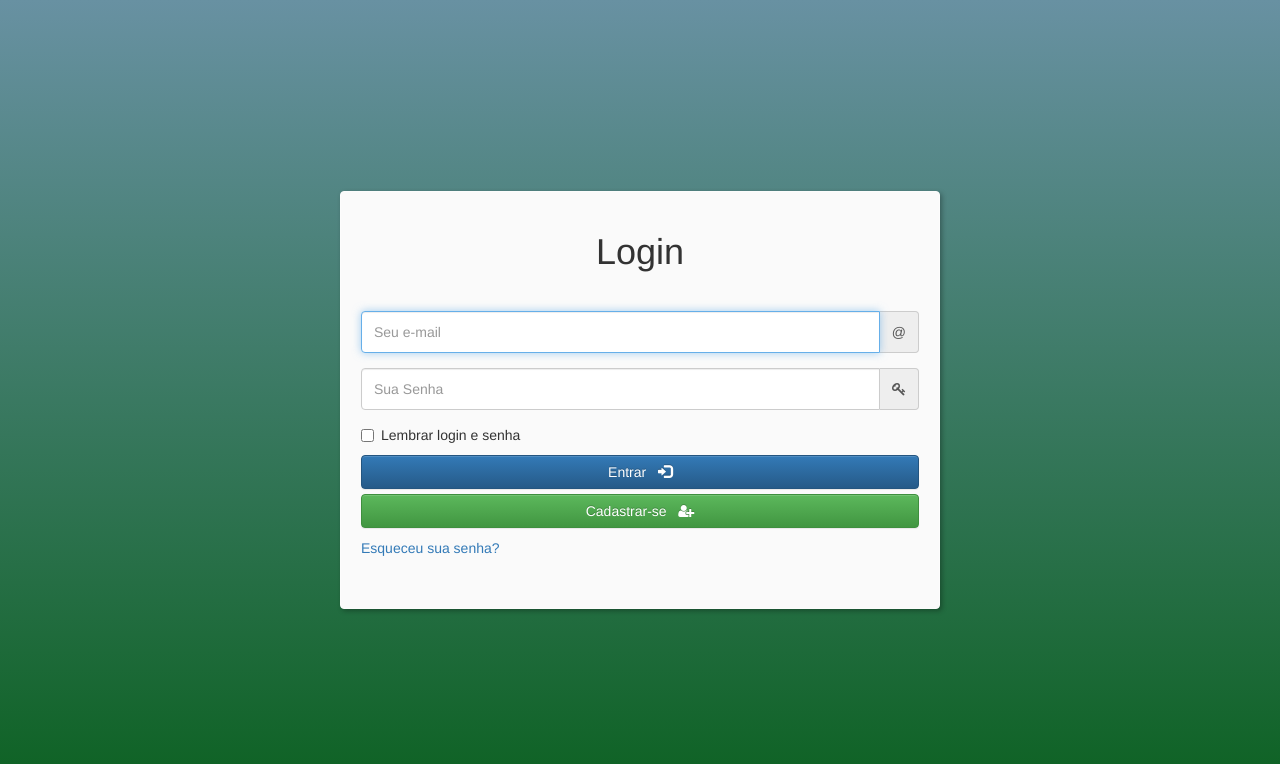
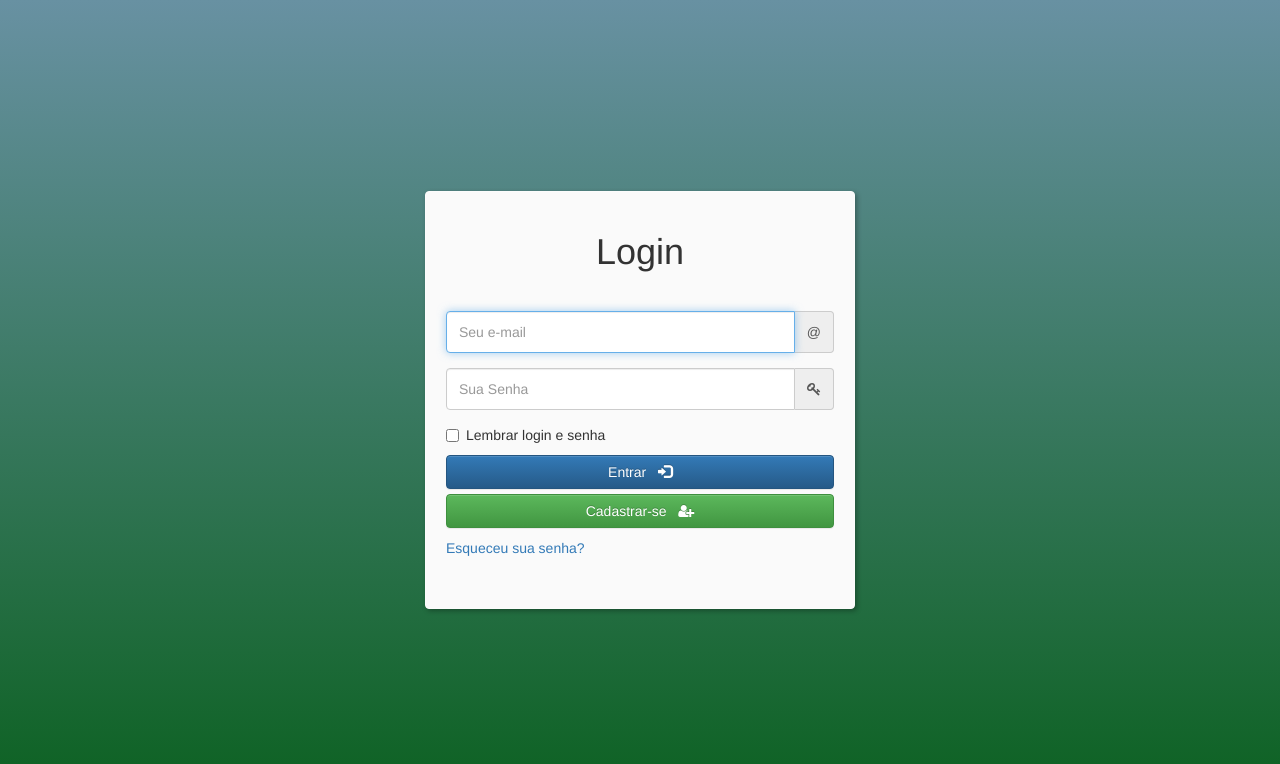
Before and after one commit to jairjunior/agenda-virtual, a PHP site: page / in a window 1280 px wide. Shown: the top 764 px of the page. Run offline with PHP 8.4, Linux system fonts and the light colour scheme; some libraries are stand-ins or nearby versions.

Commit message:
Alterada largura da caixa de login para desktops.

```diff
--- a/_css/login.css
+++ b/_css/login.css
@@ -29,11 +29,6 @@ body, html {
       max-width: 430px;
   }
 }
-@media (min-width: 992px) {
-  .box-login {
-      max-width: 600px;
-  }
-}
 #login-title {
 	margin-top: 0px;
 	margin-bottom: 40px;
```
